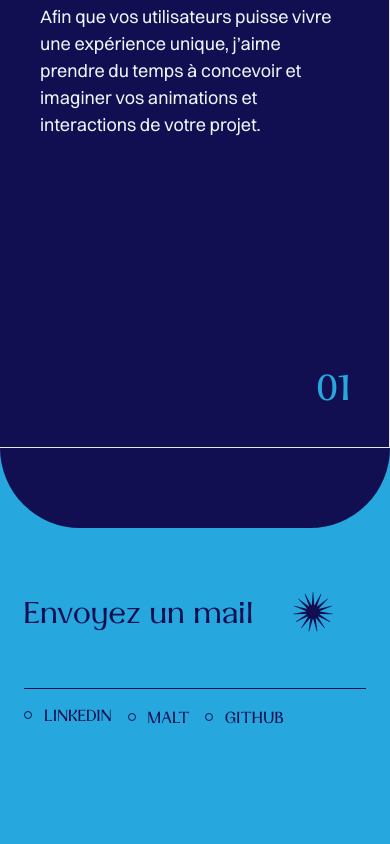
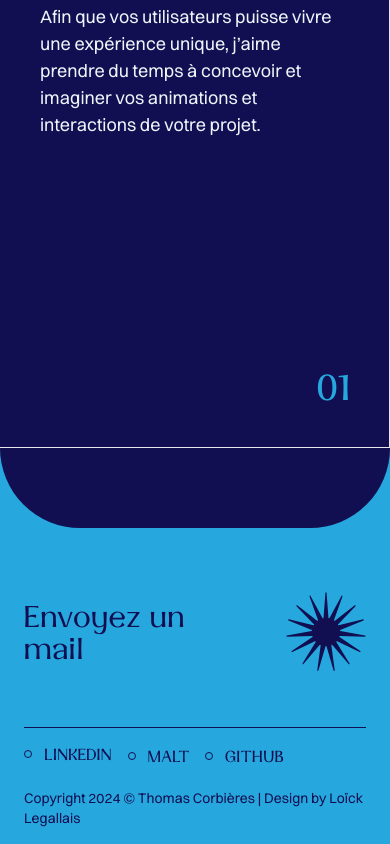
Before and after one commit to ausma-tc/portfolio, a Next.js app: page / in a window 390 px wide. Shown: the part 3364-4208 px from the top of the page. Before the commit the page ends 4113 px from the top, so only its background shows below. Built offline with nearby package versions, Linux system fonts and the light colour scheme.

Commit message:
Ajout du copyright + icon magnetic dan le footer

```diff
--- a/src/components/layout/Footer.jsx
+++ b/src/components/layout/Footer.jsx
@@ -1,5 +1,6 @@
 "use client";
 import { useFooterHover } from "../../../app/providers/mouseContext";
+import IconMagnetic from "@/src/components/ui/IconMagnetic";
 
 const Footer = () => {
   const { setHoveringFooter } = useFooterHover();
@@ -13,13 +14,14 @@ const Footer = () => {
       <div className="flex items-center pt-16 pb-14 md:pt-36 md:pb-32 border-b border-primary">
         <a
           href="mailto:t.corbieres@gmail.com"
-          className="text-3xl leading-4 md:leading-[5rem] lg:leading-4 md:text-[100px] text-primary pr-10 hover:bg-secondary active:bg-secondary"
+          className="text-3xl leading-8 md:leading-[5rem] lg:leading-4 md:text-[100px] text-primary pr-10 hover:bg-secondary active:bg-secondary"
         >
           Envoyez un mail
         </a>
+        <IconMagnetic>
           <span className="max-w-[40px] md:max-w-[80px]">
             <svg
-            width="100%"
+              width="80px"
               height="100%"
               viewBox="0 0 138 137"
               fill="none"
@@ -31,6 +33,7 @@ const Footer = () => {
               />
             </svg>
           </span>
+        </IconMagnetic>
       </div>
       <nav className="uppercase pt-2 pb-4 flex md:pt-8 md:pb-16">
         <a
@@ -58,6 +61,16 @@ const Footer = () => {
           Github
         </a>
       </nav>
+      <p className="text-primary font-switzer text-sm">
+        Copyright 2024 © Thomas Corbières | Design by{" "}
+        <a
+          href="https://www.linkedin.com/in/loick-legallais/"
+          target="_blank"
+          rel="noopener noreferrer"
+        >
+          Loïck Legallais
+        </a>
+      </p>
     </footer>
   );
 };
```
Lines whose indentation alone changed are shown as unchanged.
